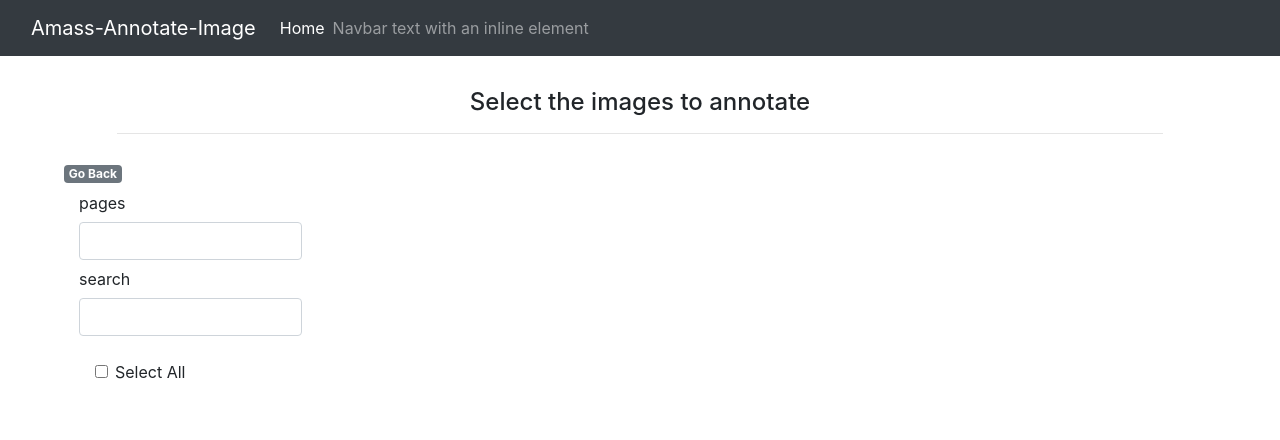
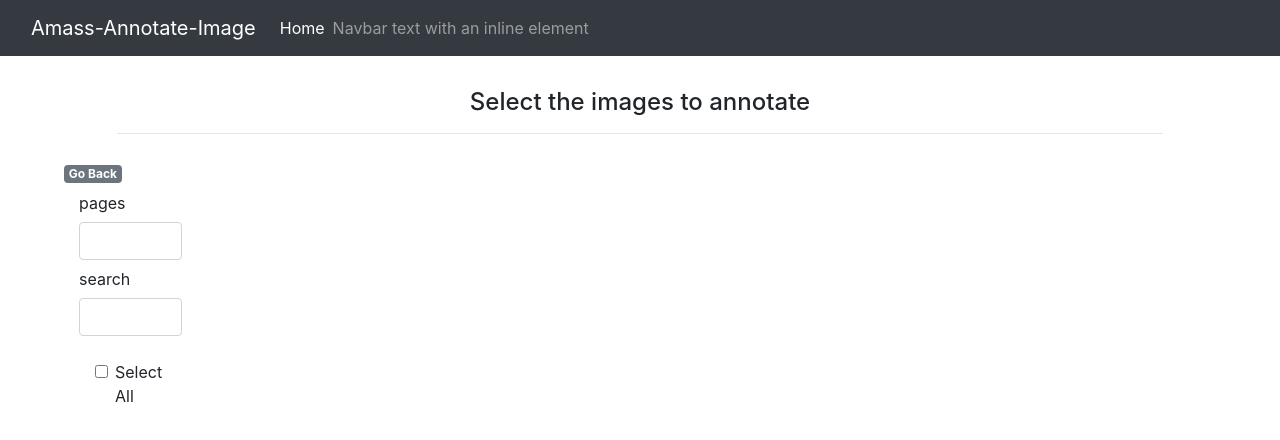
Before and after one commit to ssaket/amass-annotate-image, a React (Create React App) app: page /images in a window 1280 px wide. Shown: the top 440 px of the page. Built offline with nearby package versions, Linux system fonts and the light colour scheme.

Commit message:
add maxWidth for filter

```diff
--- a/src/components/app-image/style.css
+++ b/src/components/app-image/style.css
@@ -1,7 +1,8 @@
 .image-filters{
-    display: block;
+    display: inline-block;
     position: fixed;
     top: 10rem;
     left: 4rem;
+    max-width: 10rem;
 
 }
```
